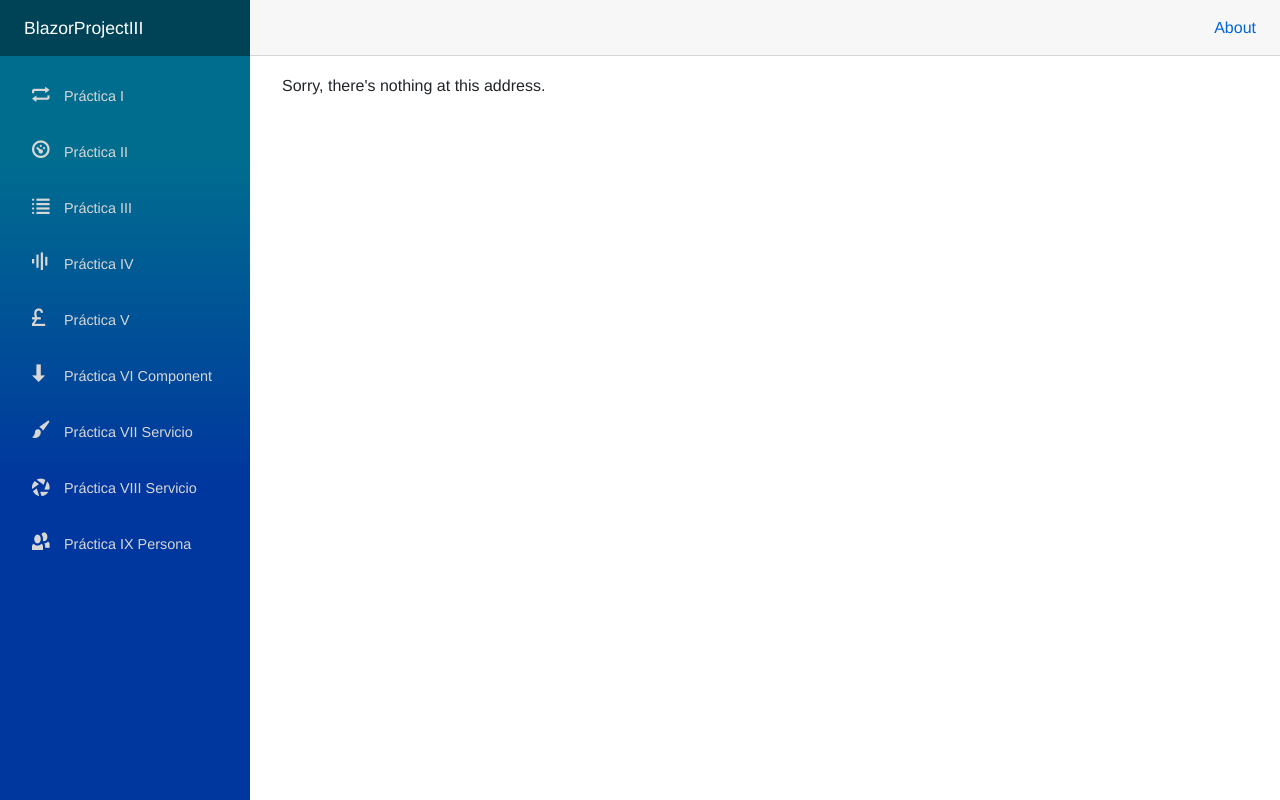
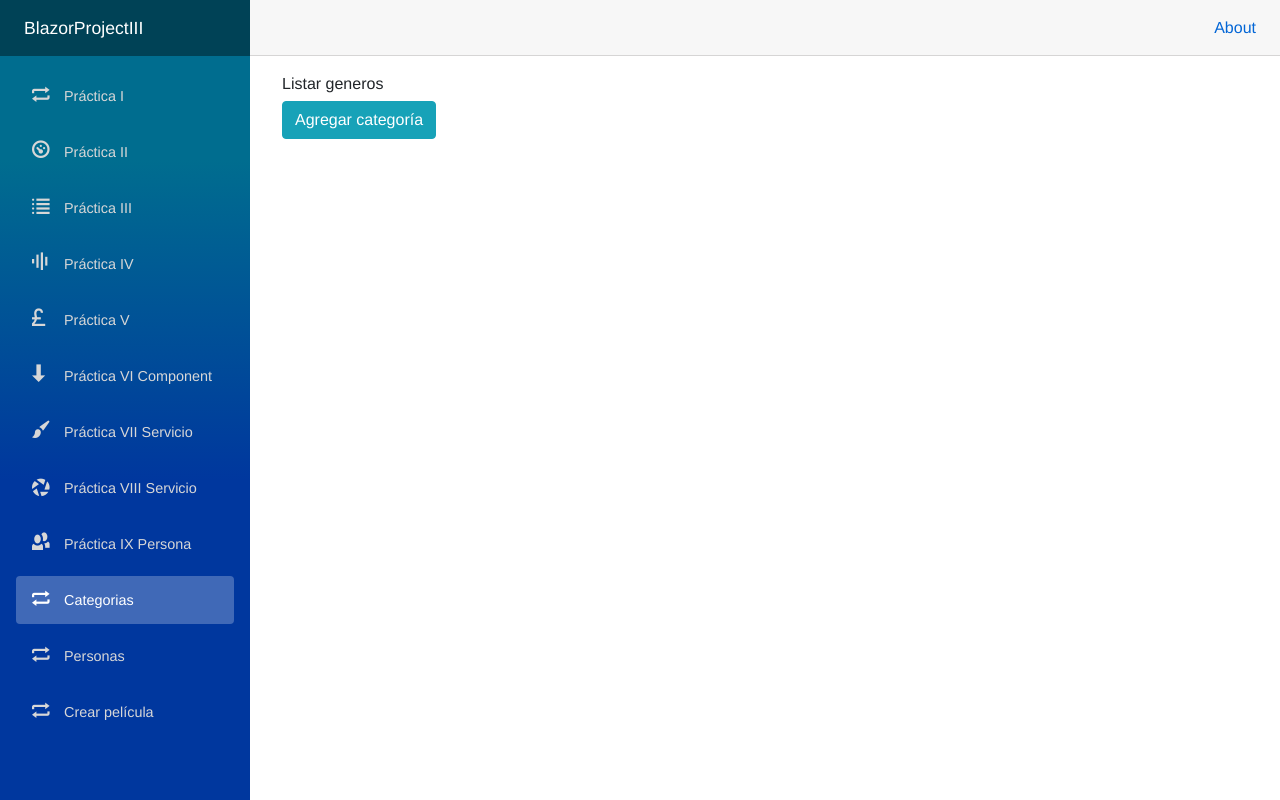
Before and after one commit to juanvjaramillo/ProjectsCycle3, an ASP.NET Core app: page /categories in a window 1280 px wide. Run offline with ASP.NET Core 8, Linux system fonts and the light colour scheme; style sheets or scripts are compiled from the project's sources.

Commit message:
Avances hasta el 27 de septiembre del 2021, se implementan las primeras visatas del crud

```diff
--- a/BlazorProjectIII/Client/App.razor
+++ b/BlazorProjectIII/Client/App.razor
@@ -1,10 +1,11 @@
+@using BlazorProjectIII.Client.Pages.Components
 <Router AppAssembly="@typeof(Program).Assembly" PreferExactMatches="@true">
     <Found Context="routeData">
         <RouteView RouteData="@routeData" DefaultLayout="@typeof(MainLayout)" />
     </Found>
     <NotFound>
         <LayoutView Layout="@typeof(MainLayout)">
-            <p>Sorry, there's nothing at this address.</p>
+            <CustomNotFound></CustomNotFound>
         </LayoutView>
     </NotFound>
 </Router>
--- /dev/null
+++ b/BlazorProjectIII/Client/Pages/Categories/CreateCategory.razor
@@ -0,0 +1,22 @@
+@page "/categories/create"
+
+<h6>Crear categoría de películas</h6>
+
+<EditForm Model="Category" OnValidSubmit="Create">
+    <DataAnnotationsValidator></DataAnnotationsValidator>
+    <div class="form-group">
+        <label>Categoría</label>
+    </div>
+    <div>
+        <InputText class="form-control" @bind-Value = "@Category.CategoryName" ></InputText>
+        <ValidationMessage For="@(()=>Category.CategoryName)"></ValidationMessage>
+    </div>
+    <button class="btn btn-success" type="submit">Guardar</button>
+</EditForm>
+@code{
+   [Parameter] public Category Category {get; set;}
+   [Parameter] public EventCallback OnValidSubmit{get; set;}
+    private void Create(){
+        Console.WriteLine($"Creando la categoría {Category.CategoryName}");
+    }
+}
--- /dev/null
+++ b/BlazorProjectIII/Client/Pages/Categories/EditCategory.razor
@@ -0,0 +1,5 @@
+@page "/categories/edit/{CategoryId:int}"
+<h6>Editar género de película</h6>
+@code{
+    [Parameter]public int CategoryId{get;set;}
+}
--- /dev/null
+++ b/BlazorProjectIII/Client/Pages/Categories/ShowCategories.razor
@@ -0,0 +1,8 @@
+@page "/categories"
+<h6>Listar generos</h6>
+<div class="form-group">
+    <a class="btn btn-info" href="/categories/create">Agregar categoría</a>
+</div>
+@code{
+
+}
--- /dev/null
+++ b/BlazorProjectIII/Client/Pages/Components/CustomNotFound.razor
@@ -0,0 +1,8 @@
+<div class="alert alert-warning" role="alert">
+  Lo sentimos, página no encontrada
+</div>
+@code{
+    protected override void OnInitialized(){
+        Console.WriteLine("404, Ruta no encontrada");
+    }
+}
--- /dev/null
+++ b/BlazorProjectIII/Client/Pages/Components/MovieComponent.razor
@@ -0,0 +1,23 @@
+<div style="margin-right: 2%; margin-bottom: 10px; text-align: center;">
+    <a>
+        <img src="@Movie.UriImage" alt="movie delete" width="225" height="300">
+    </a>
+    <p style="max-width: 225px;height: 44px; font-size: 15px; font-weight: bold;">
+        <a href="@urlMovie">@Movie.Title</a>
+    </p>
+    <div>
+        <a class="btn btn-info">Editar</a>
+        <button type="button" class="btn btn-danger" @onclick ="@(()=>DeleteMovie.InvokeAsync(Movie))"></button>
+    </div>
+</div>
+
+@code{
+    [Parameter] public Movie Movie{get;set;}
+    [Parameter] public EventCallback<Movie> DeleteMovie {get;set;}
+    private string urlMovie = string.Empty;
+
+    protected override void OnInitialized(){
+        urlMovie = $"movie/";
+    }
+
+}
--- /dev/null
+++ b/BlazorProjectIII/Client/Pages/Movies/EditMovie.razor
@@ -0,0 +1,6 @@
+@page "/movies/edit/{MovieId:int}"
+<h6>Editar Película</h6>
+
+@code{
+    [Parameter] public int MovieId{get;set;}
+}
--- /dev/null
+++ b/BlazorProjectIII/Client/Pages/Persons/EditPerson.razor
@@ -0,0 +1,5 @@
+@page "/persons/edit/{PersonId:int}"
+<h6>Editar personas</h6>
+@code{
+    [Parameter]public int PersonId {get; set;}
+}
--- /dev/null
+++ b/BlazorProjectIII/Client/Pages/Persons/ShowPersons.razor
@@ -0,0 +1,5 @@
+@page "/persons"
+<h6>Listar reparto</h6>
+@code{
+
+}
--- a/BlazorProjectIII/Client/Shared/NavMenu.razor
+++ b/BlazorProjectIII/Client/Shared/NavMenu.razor
@@ -52,6 +52,21 @@
                 <span class="oi oi-people" aria-hidden="true"></span> Práctica IX Persona
             </NavLink>
         </li>
+        <li class="nav-item px-3">
+            <NavLink class="nav-link" href="categories">
+                <span class="oi oi-loop" aria-hidden="true"></span> Categorias
+            </NavLink>
+        </li>
+        <li class="nav-item px-3">
+            <NavLink class="nav-link" href="persons">
+                <span class="oi oi-loop" aria-hidden="true"></span> Personas
+            </NavLink>
+        </li>
+        <li class="nav-item px-3">
+            <NavLink class="nav-link" href="movies/create">
+                <span class="oi oi-loop" aria-hidden="true"></span> Crear película
+            </NavLink>
+        </li>
     </ul>
 </div>
 
```
Also changed, not shown: BlazorProjectIII/Client/Pages/Movies/CreateMovie.razor (added, +12 -0 lines), BlazorProjectIII/Client/Pages/Movies/ShowMovie.razor (added, +12 -0 lines), BlazorProjectIII/Client/Services/ServiceMovie.cs (+11 -11 lines), BlazorProjectIII/Client/Services/ServicePerson.cs (+10 -10 lines), BlazorProjectIII/Shared/Entity/Category.cs (added, +11 -0 lines), BlazorProjectIII/Shared/Entity/Movie.cs (+11 -10 lines), BlazorProjectIII/Shared/Entity/Person.cs (+7 -6 lines), BlazorProjectIII/Client/Pages/Persons/CreatePerson.razor (added).
